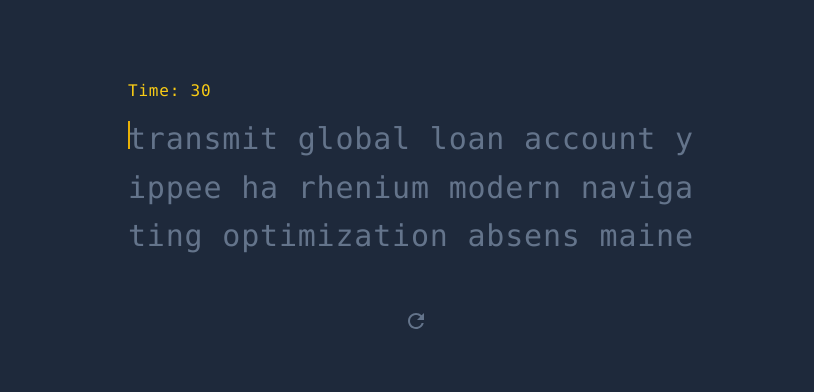
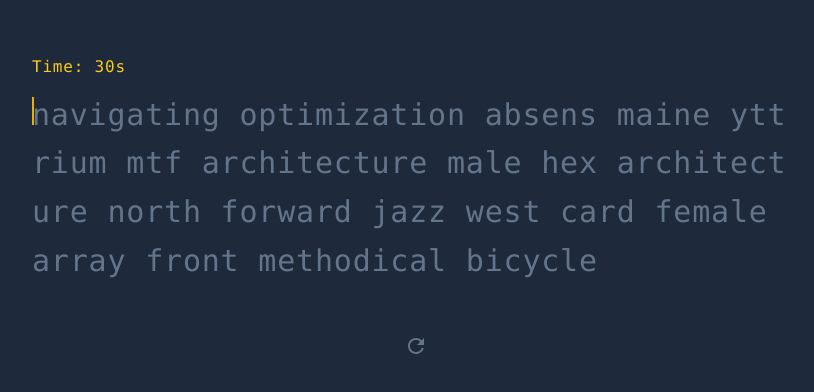
Before and after one commit to GoblikM/goblikm, a React (Create React App) app: page / in a window 1280 px wide. Shown: the part 190-582 px from the top of the page, without its empty margins (224-1038 px from the left). Built offline with nearby package versions, Linux system fonts and the light colour scheme.

Commit message:
blur effect after finish

```diff
--- a/src/App.tsx
+++ b/src/App.tsx
@@ -5,6 +5,7 @@ import { UserTypings } from "./components/speed_typing/UserTypings";
 import { Caret } from "./components/speed_typing/Caret";
 import useEngine from "./hooks/speed_typing/useEngine";
 import { calculateAccuracyPercentage } from "./utils/helpers";
+import cn from "classnames";
 
 const App = () => {
   const { state, words, timeLeft, typed, errors, restart, totalTyped } =
@@ -12,8 +13,10 @@ const App = () => {
 
   return (
     <>
+      <div className="flex flex-col items-center justify-center min-h-screen">
+        <div>
           <CountDownTimer timeLeft={timeLeft} />
-      <WordsContainer>
+          <WordsContainer state={state}>
             <GeneratedWords words={words} />
             <UserTypings
               className="absolute inset-0"
@@ -21,6 +24,7 @@ const App = () => {
               userInput={typed}
             />
           </WordsContainer>
+        </div>
         <RestartButton
           className={"mx-auto mt-10 text-slate-500"}
           onRestart={restart}
@@ -32,13 +36,25 @@ const App = () => {
           total={totalTyped}
           className={"mt-10"}
         />
+      </div>
     </>
   );
 };
 
-export const WordsContainer = ({ children }: { children: React.ReactNode }) => {
+export const WordsContainer = ({
+  children,
+  state,
+}: {
+  children: React.ReactNode;
+  state: string;
+}) => {
   return (
-    <div className="relative max-w-xl mt-3 text-3xl leading-relaxed break-all">
+    <div
+      className={cn({
+        "relative max-w-3xl mt-3 text-3xl leading-relaxed break-all": true,
+        "blur-sm": state === "finish",
+      })}
+    >
       {children}
     </div>
   );
@@ -49,7 +65,7 @@ const GeneratedWords = ({ words }: { words: string }) => {
 };
 
 const CountDownTimer = ({ timeLeft }: { timeLeft: number }) => {
-  return <h2 className="text-primary-400 font-medium">Time: {timeLeft}</h2>;
+  return <h2 className="text-primary-400 font-medium">Time: {timeLeft}s</h2>;
 };
 
 export default App;
--- a/src/components/speed_typing/UserTypings.tsx
+++ b/src/components/speed_typing/UserTypings.tsx
@@ -19,7 +19,7 @@ export const UserTypings = ({ userInput, className, words }: Props) => {
           />
         );
       })}
-      <Caret />
+      <Caret  />
     </div>
   );
 };
--- a/src/hooks/speed_typing/useEngine.ts
+++ b/src/hooks/speed_typing/useEngine.ts
@@ -6,7 +6,7 @@ import useWords from "./useWords";
 
 export type State = "start" | "run" | "finish";
 
-const NUMBER_OF_WORDS = 12;
+const NUMBER_OF_WORDS = 20;
 const COUNTDOWN_SECONDS = 30;
 
 const useEngine = () => {
--- a/src/index.css
+++ b/src/index.css
@@ -4,6 +4,6 @@
 
 @layer base {
   body {
-    @apply min-h-screen bg-slate-800 grid place-items-center font-mono tracking-wider px-4;
+    @apply bg-slate-800 font-mono tracking-wider px-4;
   }
 }
--- /dev/null
+++ b/src/pages/Layout.tsx
@@ -0,0 +1,11 @@
+import { ReactNode } from "react";
+
+const Layout = ({ children }: { children: ReactNode }) => {
+  return (
+    <div className="flex flex-col items-center justify-center min-h-screen">
+      {children}
+    </div>
+  );
+};
+
+export default Layout;
```
Lines whose indentation alone changed are shown as unchanged.
